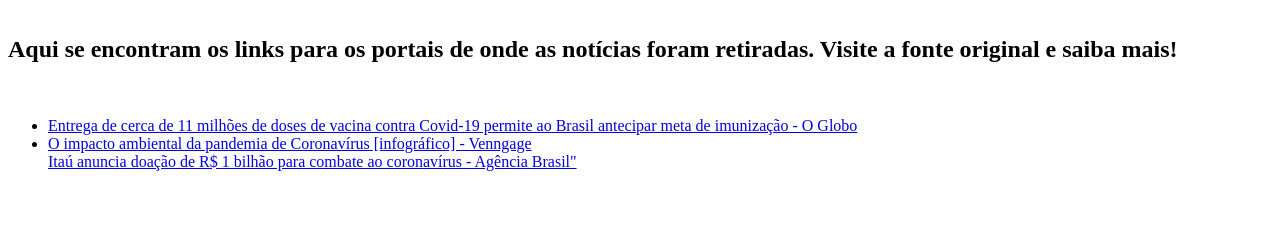
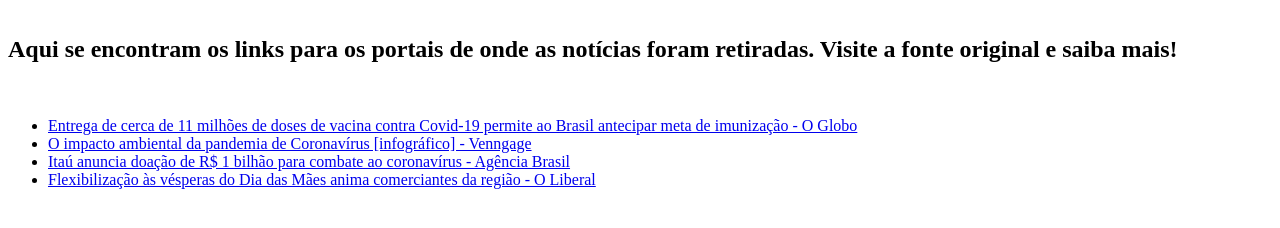
Before and after one commit to paidaolivia/brvnv-Desafio-Gama-Squad-Sigma, a plain HTML site: page src/saibamais.html in a window 1280 px wide. Shown: the part 100-328 px from the top of the page. Drawn offline with Linux system fonts and the light colour scheme.

Commit message:
Adicionado link da notícia Flexibilização coinside com dia das mães e anima comerciantes locais, correção em código da notícia anterior

```diff
--- a/src/saibamais.html
+++ b/src/saibamais.html
@@ -24,7 +24,8 @@
     <ul>
       <li> <a href="https://oglobo.globo.com/sociedade/saude/entrega-de-cerca-de-11-milhoes-de-doses-de-vacina-contra-covid-19-permite-ao-brasil-antecipar-meta-de-imunizacao-24999666" target="_blank">Entrega de cerca de 11 milhões de doses de vacina contra Covid-19 permite ao Brasil antecipar meta de imunização - O Globo</a> </li>
       <li> <a href="https://pt.venngage.com/blog/coronavirus-impacto-ambiental" target="_blank">O impacto ambiental da pandemia de Coronavírus [infográfico] - Venngage</a> </li>
-      <a href="https://agenciabrasil.ebc.com.br/saude/noticia/2020-04/itau-anuncia-doacao-de-r-1-bilhao-para-combate-ao-coronavirus" target="_blank">Itaú anuncia doação de R$ 1 bilhão para combate ao coronavírus - Agência Brasil"</a>
+      <li> <a href="https://agenciabrasil.ebc.com.br/saude/noticia/2020-04/itau-anuncia-doacao-de-r-1-bilhao-para-combate-ao-coronavirus" target="_blank">Itaú anuncia doação de R$ 1 bilhão para combate ao coronavírus - Agência Brasil</a> </li>
+      <li> <a href="https://liberal.com.br/cidades/regiao/flexibilizacao-as-vesperas-do-dia-das-maes-anima-comerciantes-da-regiao-1506056" target="_blank">Flexibilização às vésperas do Dia das Mães anima comerciantes da região - O Liberal</a> </li>
     </ul>
   </div>
 </body>
```
